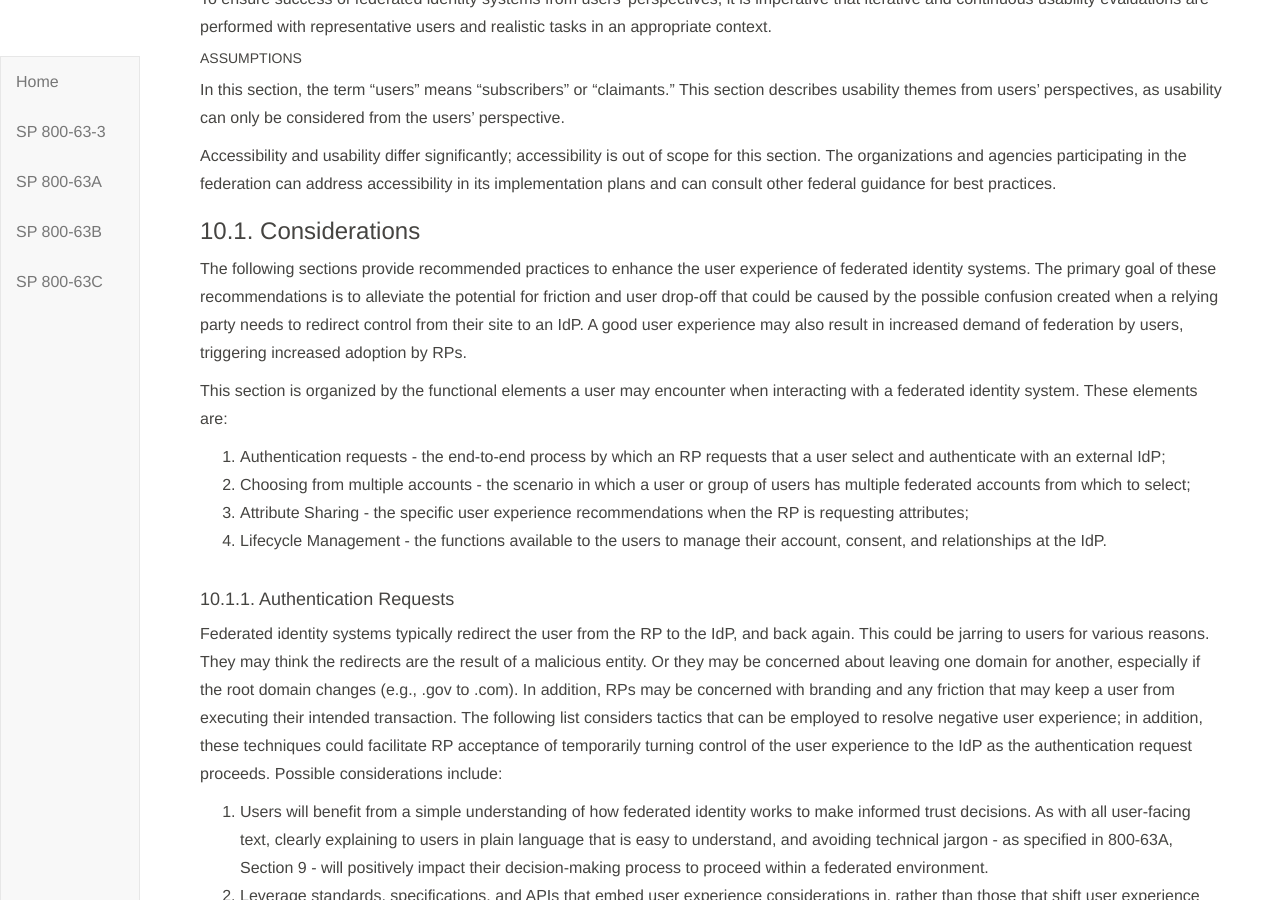
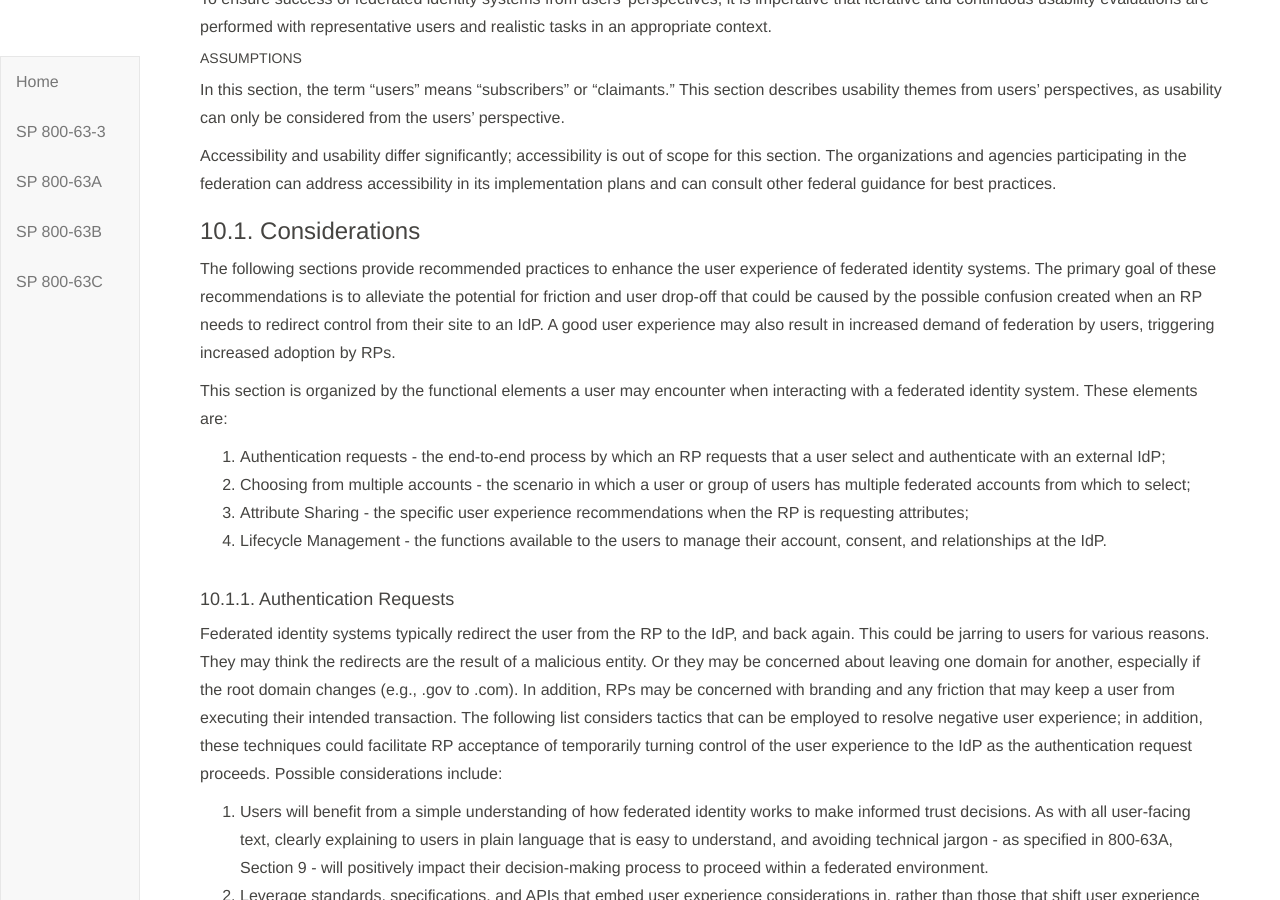
Before and after one commit to usnistgov/800-63-3, a Jekyll site: the page built from sp800-63c/sec10_usability.md, in a window 1280 px wide and 900 px high, scrolled down 650 px. Built offline with Jekyll 4.4.1, drawn with Linux system fonts in a browser that asks for light colours; our own code applies the rules of GitHub Pages for plain Markdown files.

Commit message:
Update sec10_usability.md

```diff
--- a/sp800-63c/sec10_usability.md
+++ b/sp800-63c/sec10_usability.md
@@ -25,7 +25,7 @@ Accessibility and usability differ significantly; accessibility is out of scope
 
 ### 10.1. Considerations
 
-The following sections provide recommended practices to enhance the user experience of federated identity systems.  The primary goal of these recommendations is to alleviate the potential for friction and user drop-off that could be caused by the possible confusion created when a relying party needs to redirect control from their site to an IdP.  A good user experience may also result in increased demand of federation by users, triggering increased adoption by RPs.
+The following sections provide recommended practices to enhance the user experience of federated identity systems.  The primary goal of these recommendations is to alleviate the potential for friction and user drop-off that could be caused by the possible confusion created when an RP needs to redirect control from their site to an IdP.  A good user experience may also result in increased demand of federation by users, triggering increased adoption by RPs.
 
 This section is organized by the functional elements a user may encounter when interacting with a federated identity system.  These elements are:
 
```
